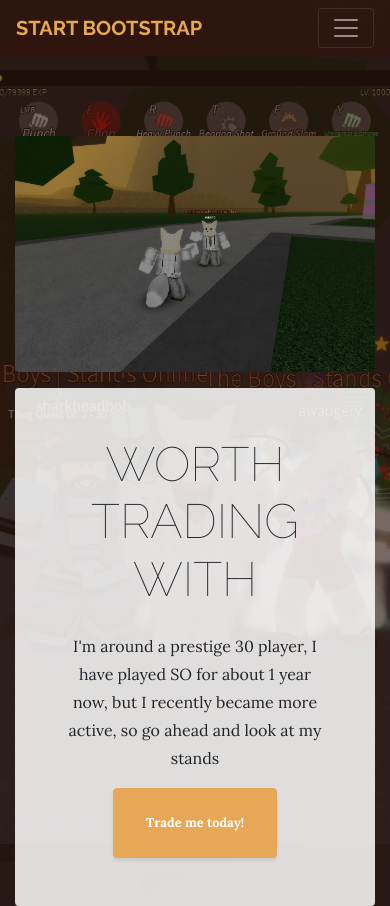
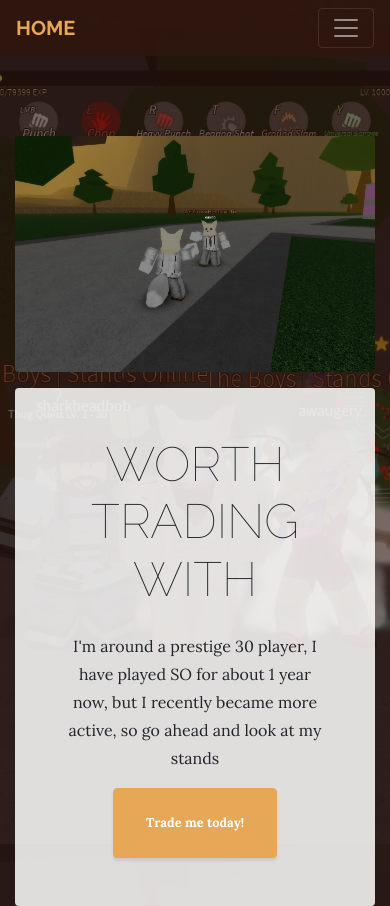
Before and after one commit to xphes/standshop, a website: page index.html in a window 390 px wide. Shown: the top 906 px of the page. Drawn offline with nearby package versions, Linux system fonts and the light colour scheme; files that its build step writes are made by us from their sources.

Commit message:
Update index.html

```diff
--- a/index.html
+++ b/index.html
@@ -32,7 +32,7 @@
   <!-- Navigation -->
   <nav class="navbar navbar-expand-lg navbar-dark py-lg-4" id="mainNav">
     <div class="container">
-      <a class="navbar-brand text-uppercase text-expanded font-weight-bold d-lg-none" href="#">Start Bootstrap</a>
+      <a class="navbar-brand text-uppercase text-expanded font-weight-bold d-lg-none" href="#">Home</a>
       <button class="navbar-toggler" type="button" data-toggle="collapse" data-target="#navbarResponsive" aria-controls="navbarResponsive" aria-expanded="false" aria-label="Toggle navigation">
         <span class="navbar-toggler-icon"></span>
       </button>
```
